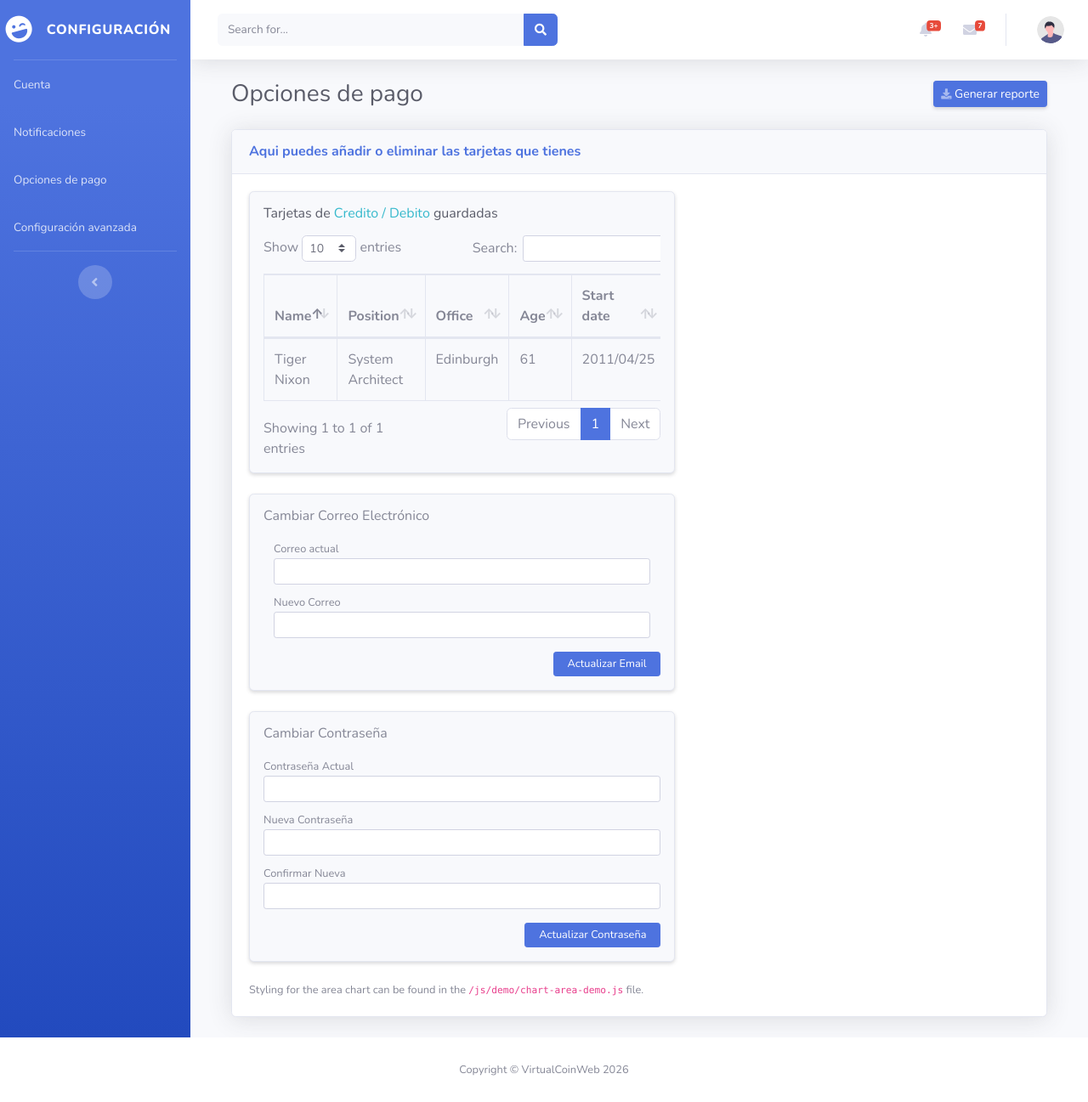
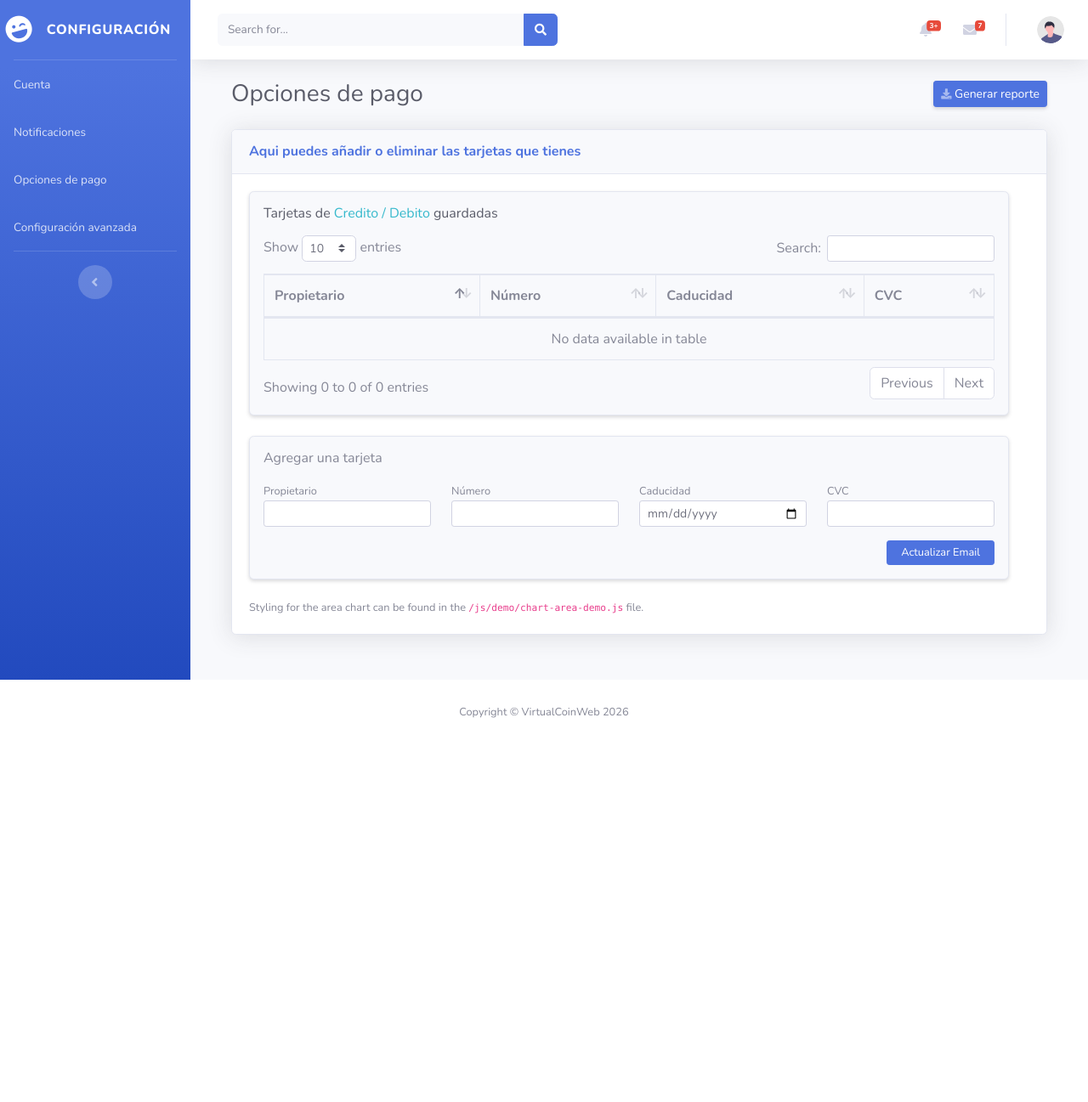
Before and after one commit to IkerFortes/proyecto.final.python, a Flask app: template src/templates/configuracion/opciones-de-pago.html in a window 1280 px wide. Shown: the whole page at 85% size. After the commit the page ends 845 px from the top, so only its background shows below. Run offline with Flask 3, Linux system fonts and the light colour scheme; the template is opened without the code that fills it, so the values that code supplies are empty; some libraries are stand-ins or nearby versions.

Commit message:
Versión 0.5

```diff
--- a/src/app.py
+++ b/src/app.py
@@ -1,5 +1,5 @@
 import os
-from flask import Flask, jsonify, render_template, request, redirect, url_for, flash
+from flask import Flask
 from routes.config import config_bp  # Importa tu nuevo archivo
 from routes.main import main_bp  # Importa tu nuevo archivo
 from routes.auth import auth_bp  # Importa tu nuevo archivo
@@ -21,12 +21,16 @@ app.config["SQLALCHEMY_DATABASE_URI"] = os.getenv(
 app.config["SQLALCHEMY_TRACK_MODIFICATIONS"] = False
 
 # Inicializar la extensión con la app
+
+
 db.init_app(app)
 app.register_blueprint(config_bp)
 app.register_blueprint(main_bp)
 app.register_blueprint(auth_bp)
 
 # --- SOLUCIÓN AL ERROR: Crear tablas dentro del contexto de la app ---
+
+
 with app.app_context():
     # Esto ahora funcionará porque tiene el contexto de la aplicación activo
     db.create_all()
@@ -39,7 +43,7 @@ def inject_user():
     return dict(
         usuario=obtener_usuario_actual(),
         autenticado=esta_autenticado(),
-        hoy=datetime.now(),
+        # hoy=datetime.now(),
     )
 
 
--- a/src/main.py
+++ b/src/main.py
@@ -2,5 +2,5 @@ import os
 import services
 
 # Asegúrate de importar 'engine' para poder cerrarlo al final
-from database import DB_PATH, engine
+from database import DB_PATH
 from app import app
--- a/src/services/__init__.py
+++ b/src/services/__init__.py
@@ -10,7 +10,8 @@ from .auth_service import (
 
 # from .recargar_service import
 # from .recargar_service import
-# from .tarjeta_service import
+from .tarjeta_service import obtener_tarjetas_por_usuario
+
 # from .transaccion_service import
 
 from .usuario_service import (
--- a/src/templates/configuracion/opciones-de-pago.html
+++ b/src/templates/configuracion/opciones-de-pago.html
@@ -40,7 +40,7 @@
     </div>
     <div class="card-body row">
 
-      <div class="row col-md-7 col-12">
+      <div class="row col-md-12 col-12">
         <!-- SECCIÓN 1: Información Personal -->
         <div class="col-md-12 mb-4">
           <div class="p-3 border rounded bg-light shadow-sm h-100">
@@ -54,23 +54,21 @@
               <table class="table table-bordered" id="dataTable" width="100%" cellspacing="0">
                 <thead>
                   <tr>
-                    <th>Name</th>
-                    <th>Position</th>
-                    <th>Office</th>
-                    <th>Age</th>
-                    <th>Start date</th>
-                    <th>Salary</th>
+                    <th>Propietario</th>
+                    <th>Número</th>
+                    <th>Caducidad</th>
+                    <th>CVC</th>
                   </tr>
                 </thead>
                 <tbody>
+                  {% for tarjetas in tarjeta %}
                   <tr>
-                    <td>Tiger Nixon</td>
-                    <td>System Architect</td>
-                    <td>Edinburgh</td>
-                    <td>61</td>
-                    <td>2011/04/25</td>
-                    <td>$320,800</td>
+                    <td>{{tarjeta.nombre_propietario}}</td>
+                    <td>{{tarjeta.numero}}</td>
+                    <td>{{tarjeta.caducidad}}</td>
+                    <td>{{tarjeta.cvc}}</td>
                   </tr>
+                  {% endfor %}
                 </tbody>
               </table>
             </div>
@@ -80,18 +78,29 @@
         <!-- SECCIÓN 2: Cambiar Correo Electrónico -->
         <div class="col-md-12 mb-4">
           <div class="p-3 border rounded bg-light shadow-sm">
-            <h6 class="fw-bold mb-3">Cambiar Correo Electrónico</h6>
-            <form action="{{ url_for('config.actualizar_email') }}" method="POST">
-              <div class="mb-2 col-md-12">
-                <label class="small text-muted mb-0" for="gmail_act">Correo actual</label>
-                <input class="form-control form-control-sm bg-white" type="email" id="gmail_act"
-                  value="{{ usuario.gmail }}" readonly>
+            <h6 class="fw-bold mb-3">Agregar una tarjeta</h6>
+            <form class="row" action="" method="POST">
+              <!-- { url_for('config.agregar_tarjeta') }} -->
+              <div class="mb-2 col-12 col-md-3">
+                <label class="small text-muted mb-0" for="propietario_tarjeta">Propietario</label>
+                <input class="form-control form-control-sm bg-white" type="text" id="propietario_tarjeta" required>
               </div>
-              <div class="mb-3 col-md-12">
-                <label class="small fw-bold mb-0" for="nuevo_email">Nuevo Correo</label>
-                <input class="form-control form-control-sm" type="email" id="nuevo_email" name="nuevo_email" required>
+              <div class="mb-3 col-12 col-md-3">
+                <label class="small fw-bold mb-0" for="nueva_tarjeta">Número</label>
+                <input class="form-control form-control-sm" type="email" id="nueva_tarjeta" name="nueva_tarjeta"
+                  required>
               </div>
-              <div class="d-flex justify-content-end">
+              <div class="mb-3 col-12 col-md-3">
+                <label class="small fw-bold mb-0" for="caducidad_tarjeta">Caducidad</label>
+                <input class="form-control form-control-sm" type="date" id="caducidad_tarjeta" name="caducidad_tarjeta"
+                  required>
+              </div>
+              <div class="mb-3 col-12 col-md-3">
+                <label class="small fw-bold mb-0" for="cvc_tarjeta">CVC</label>
+                <input class="form-control form-control-sm" type="text" id="cvc_tarjeta" name="cvc_tarjeta" max="3"
+                  required>
+              </div>
+              <div class="mb-12 col-md-12 d-flex justify-content-end">
                 <button class="btn btn-primary btn-sm px-3" type="submit" style="font-size: 0.8rem;">Actualizar
                   Email</button>
               </div>
@@ -99,33 +108,6 @@
           </div>
         </div>
 
-        <!-- SECCIÓN 3: Cambiar Contraseña -->
-        <div class="col-md-12 mb-4">
-          <div class="p-3 border rounded bg-light shadow-sm">
-            <h6 class="fw-bold mb-3">Cambiar Contraseña</h6>
-            <!-- He usado 'actualizar_password' porque es el nombre de tu función en el último app.py enviado -->
-            <form action="{{ url_for('config.actualizar_contrasena') }}" method="POST">
-              <div class="mb-2">
-                <label class="small fw-bold mb-0" for="pass_actual">Contraseña Actual</label>
-                <input class="form-control form-control-sm" type="password" id="pass_actual" name="pass_actual"
-                  required>
-              </div>
-              <div class="mb-2">
-                <label class="small fw-bold mb-0" for="pass_nuevo">Nueva Contraseña</label>
-                <input class="form-control form-control-sm" type="password" id="pass_nuevo" name="pass_nuevo" required>
-              </div>
-              <div class="mb-3">
-                <label class="small fw-bold mb-0" for="pass_confirmar">Confirmar Nueva</label>
-                <input class="form-control form-control-sm" type="password" id="pass_confirmar" name="pass_confirmar"
-                  required>
-              </div>
-              <div class="d-flex justify-content-end">
-                <button class="btn btn-primary btn-sm px-3" type="submit" style="font-size: 0.8rem;">Actualizar
-                  Contraseña</button>
-              </div>
-            </form>
-          </div>
-        </div>
       </div> <!-- End Row -->
 
       <hr>
@@ -141,7 +123,6 @@
 {% block scripts_block %}
 
 <!-- Bootstrap core JavaScript-->
-<script src="{{ url_for('static', filename='vendor/jquery/jquery.min.js') }}"></script>
 <script src="{{ url_for('static', filename='vendor/bootstrap/js/bootstrap.bundle.min.js') }}"></script>
 
 <!-- Page level plugins -->
--- a/src/templates/layout.html
+++ b/src/templates/layout.html
@@ -300,7 +300,7 @@
             <button class="btn btn-secondary" type="button" data-dismiss="modal">
               Cancelar
             </button>
-            <a class="btn btn-primary" href="logout">Cerrar Sesión</a>
+            <a class="btn btn-primary" href="/logout">Cerrar Sesión</a>
           </div>
         </div>
       </div>
```
Also changed, not shown: src/routes/config.py (+6 -1 lines), src/services/tarjeta_service.py (+16 -0 lines), src/services_offofservice.py (+0 -7 lines).
